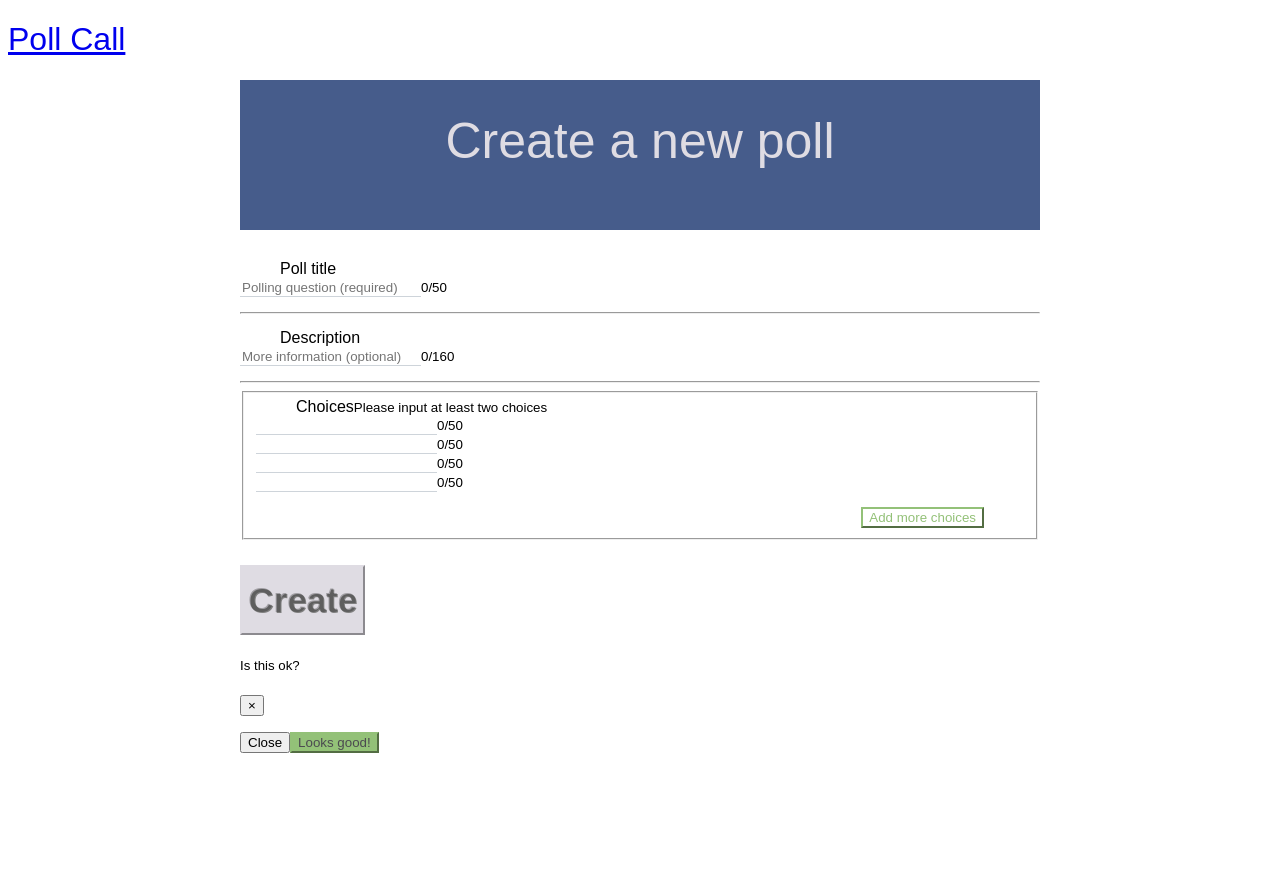
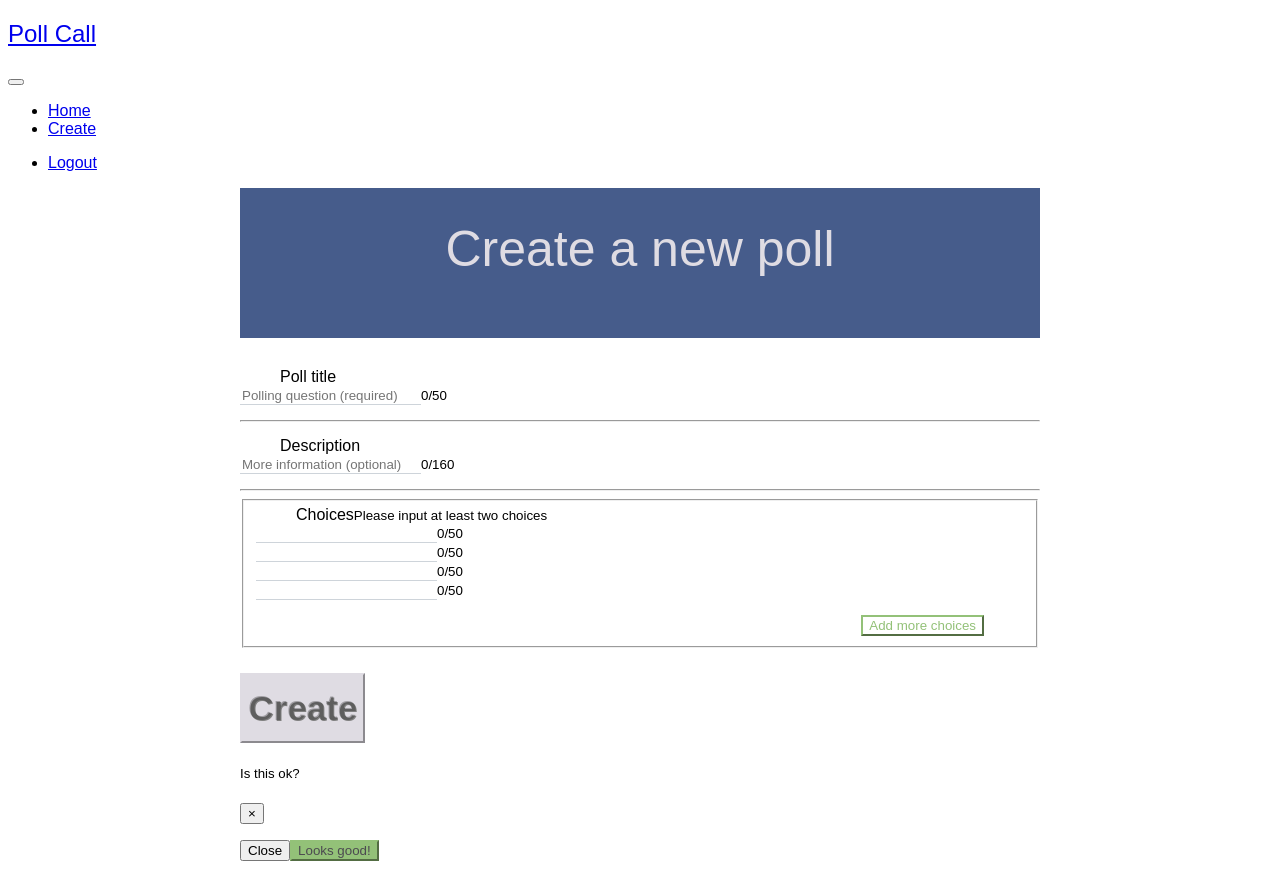
Before and after one commit to sioh89/twopyo, a React app: page /create in a window 1280 px wide. Before the commit the page ends 800 px from the top, so only its background shows below. Built offline with nearby package versions, Linux system fonts and the light colour scheme; the HTML template or start-up script is replaced by a standard one.

Commit message:
create navbar

```diff
--- a/client/src/components/create.jsx
+++ b/client/src/components/create.jsx
@@ -135,7 +135,6 @@ class Create extends React.Component {
                       value={this.state.titleValue}
                       placeholder="Polling question (required)"
                       onChange={this.titleChange}
-                      bsSize="large"
                       maxLength="50"
                       ></input>
                     <small id="titleHelpBlock" className="form-text text-muted">{this.state.titleValue.length}/50</small>
@@ -227,7 +226,7 @@ class Create extends React.Component {
                 <div
                   className="modal fade"
                   id="creationConfirmation"
-                  tabindex="-1"
+                  tabIndex="-1"
                   role="dialog"
                   aria-labelledby="creationConfirmationTitle"
                   aria-hidden="true"
--- a/client/src/index.jsx
+++ b/client/src/index.jsx
@@ -87,10 +87,32 @@ class App extends React.Component {
       <div>
         <Router>
           <div>
-            <Link to="/"><h1>Poll Call</h1></Link>
+            <nav className="navbar navbar-expand-lg navbar-light bg-light justify-content-between">
+              <Link to="/home" className="navbar-brand"><h1>Poll Call</h1></Link>
+              <button className="navbar-toggler" type="button" data-toggle="collapse" data-target="#navbarNav" aria-controls="navbarNav" aria-expanded="false" aria-label="Toggle navigation">
+                <span className="navbar-toggler-icon"></span>
+              </button>
+
+              <div className="collapse navbar-collapse">
+                <ul className="nav navbar-nav">
+                  <li className="nav-item">
+                    <Link to="/home" className="nav-link">Home</Link>
+                  </li>
+                  <li className="nav-item">
+                    <Link to="/create" className="nav-link">Create</Link>
+                  </li>
+                </ul>
+
+                <ul className="nav navbar-nav navbar-right ml-md-auto">
+                  <li className="nav-item form-inline">
+                    <Link to="/" className="nav-link">Logout</Link>
+                  </li>
+                </ul>
+              </div>
+            </nav>
 
             <Switch>
-              <Route exact path="/" component={Home}/>
+              <Route exact path="/home" component={Home}/>
               <Route path="/create" component={Create}/>
               <Route path="/results/:id" component={Results}/>
               <Route path="/:id" component={Vote}/>
```
